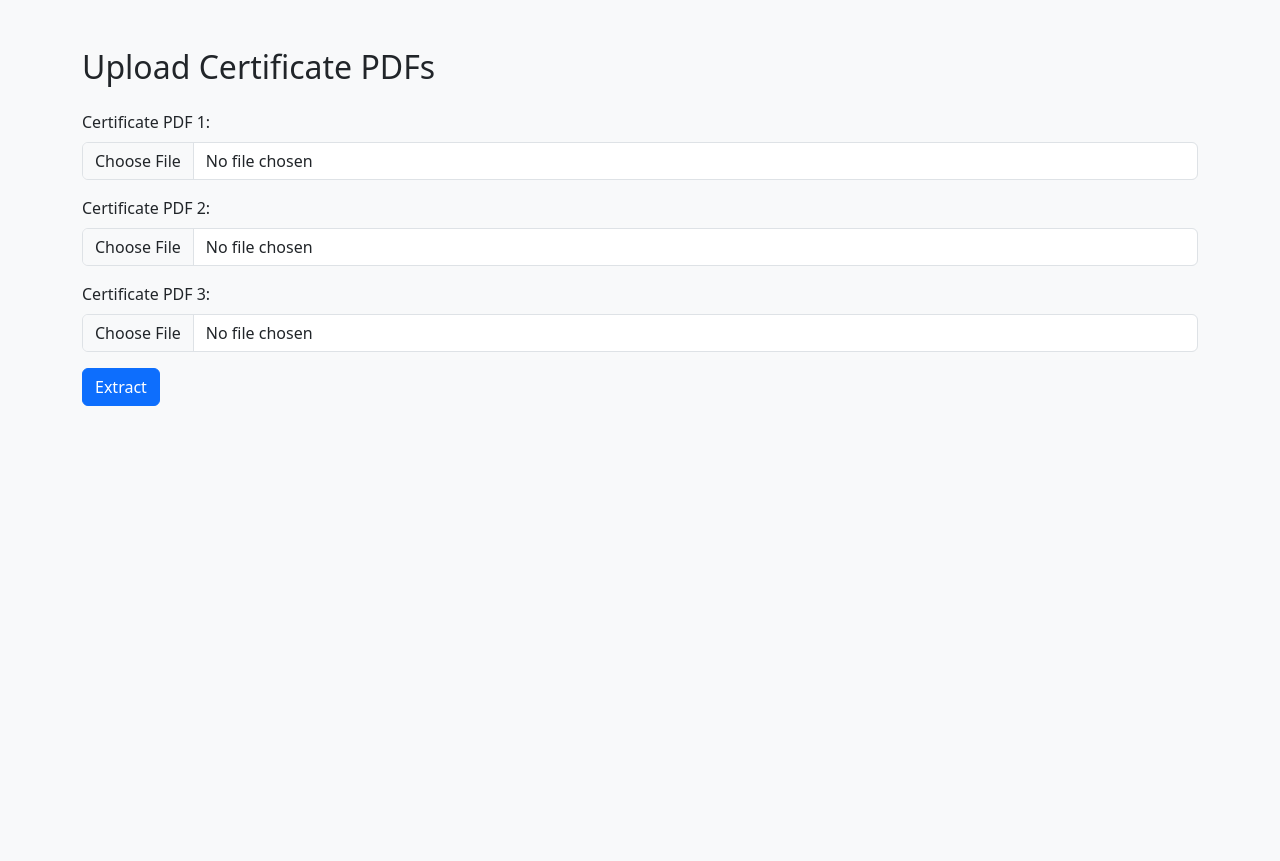
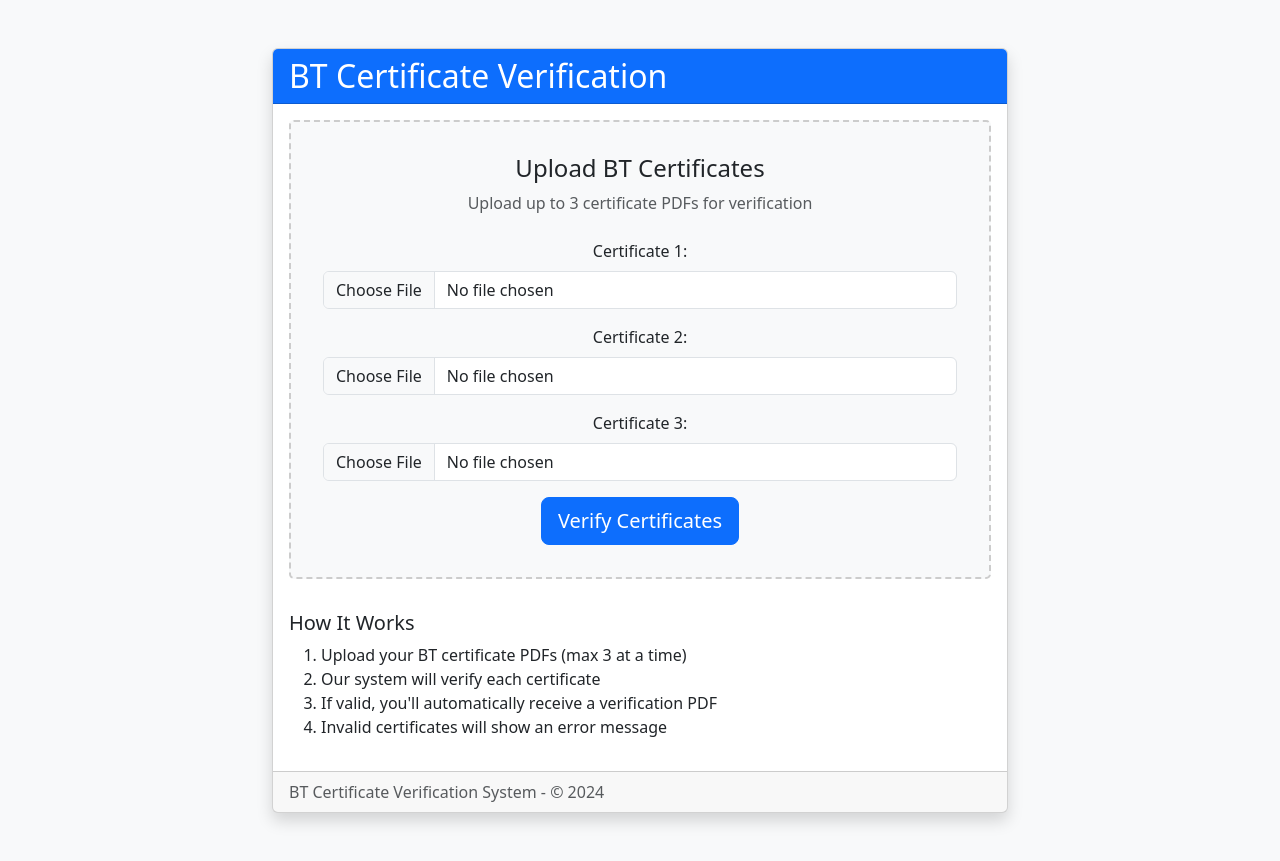
Before and after one commit to prabhu4302/pdf_extractor, a Python web app: template templates/index.html in a window 1280 px wide. Before the commit the page ends 406 px from the top, so only its background shows below. Run offline with Jinja, Linux system fonts and the light colour scheme; the template is opened without the code that fills it, so the values that code supplies are empty; some libraries are stand-ins or nearby versions.

Commit message:
Update index.html

```diff
--- a/templates/index.html
+++ b/templates/index.html
@@ -2,51 +2,88 @@
 <html lang="en">
 <head>
     <meta charset="UTF-8">
-    <title>PDF Certificate Extractor</title>
+    <meta name="viewport" content="width=device-width, initial-scale=1.0">
+    <title>BT Certificate Verification</title>
     <link href="https://cdn.jsdelivr.net/npm/bootstrap@5.3.0/dist/css/bootstrap.min.css" rel="stylesheet">
+    <style>
+        .upload-area {
+            border: 2px dashed #ccc;
+            border-radius: 5px;
+            padding: 2rem;
+            text-align: center;
+            margin-bottom: 2rem;
+            background-color: #f8f9fa;
+        }
+        .upload-area:hover {
+            border-color: #0d6efd;
+            background-color: #e9ecef;
+        }
+        .status-badge {
+            font-size: 0.9rem;
+            margin-left: 10px;
+        }
+    </style>
 </head>
 <body class="bg-light">
-<div class="container mt-5">
-    <h2 class="mb-4">Upload Certificate PDFs</h2>
-
-    {% with messages = get_flashed_messages() %}
+    <div class="container py-5">
+        <div class="row justify-content-center">
+            <div class="col-lg-8">
+                <div class="card shadow">
+                    <div class="card-header bg-primary text-white">
+                        <h2 class="mb-0">BT Certificate Verification</h2>
+                    </div>
+                    <div class="card-body">
+                        {% with messages = get_flashed_messages(with_categories=true) %}
                             {% if messages %}
-            <div class="alert alert-warning">
-                {% for message in messages %}
-                    <p>{{ message }}</p>
+                                {% for category, message in messages %}
+                                    <div class="alert alert-{{ 'danger' if category == 'error' else 'info' }} alert-dismissible fade show">
+                                        {{ message }}
+                                        <button type="button" class="btn-close" data-bs-dismiss="alert"></button>
+                                    </div>
                                 {% endfor %}
-            </div>
                             {% endif %}
                         {% endwith %}
 
-    <form method="post" enctype="multipart/form-data">
+                        <div class="upload-area">
+                            <h4>Upload BT Certificates</h4>
+                            <p class="text-muted">Upload up to 3 certificate PDFs for verification</p>
+                            <form method="post" enctype="multipart/form-data" class="mt-4">
                                 <div class="mb-3">
-            <label class="form-label">Certificate PDF 1:</label>
+                                    <label class="form-label">Certificate 1:</label>
                                     <input class="form-control" type="file" name="pdf_file_1" accept=".pdf">
                                 </div>
                                 <div class="mb-3">
-            <label class="form-label">Certificate PDF 2:</label>
+                                    <label class="form-label">Certificate 2:</label>
                                     <input class="form-control" type="file" name="pdf_file_2" accept=".pdf">
                                 </div>
                                 <div class="mb-3">
-            <label class="form-label">Certificate PDF 3:</label>
+                                    <label class="form-label">Certificate 3:</label>
                                     <input class="form-control" type="file" name="pdf_file_3" accept=".pdf">
                                 </div>
-        <button class="btn btn-primary" type="submit">Extract</button>
+                                <button class="btn btn-primary btn-lg" type="submit">
+                                    <i class="bi bi-upload"></i> Verify Certificates
+                                </button>
                             </form>
+                        </div>
 
-    {% if extracted %}
-        <hr>
-        <h4 class="mt-4">Extracted Information:</h4>
-        {% for data in extracted %}
-            <div class="card p-3 mb-3">
-                <h5>{{ data.Filename }}</h5>
-                <p><strong>Name:</strong> {{ data.Name }}</p>
-                <p><strong>Course Title:</strong> {{ data["Course Title"] }}</p>
-                <p><strong>Completion Date:</strong> {{ data["Completion Date"] }}</p>
+                        <div class="mt-4">
+                            <h5>How It Works</h5>
+                            <ol>
+                                <li>Upload your BT certificate PDFs (max 3 at a time)</li>
+                                <li>Our system will verify each certificate</li>
+                                <li>If valid, you'll automatically receive a verification PDF</li>
+                                <li>Invalid certificates will show an error message</li>
+                            </ol>
                         </div>
-        {% endfor %}
-    {% endif %}
                     </div>
+                    <div class="card-footer text-muted">
+                        BT Certificate Verification System - © 2024
+                    </div>
+                </div>
+            </div>
+        </div>
+    </div>
+
+    <script src="https://cdn.jsdelivr.net/npm/bootstrap@5.3.0/dist/js/bootstrap.bundle.min.js"></script>
 </body>
 </html>
```
Lines whose indentation alone changed are shown as unchanged.
